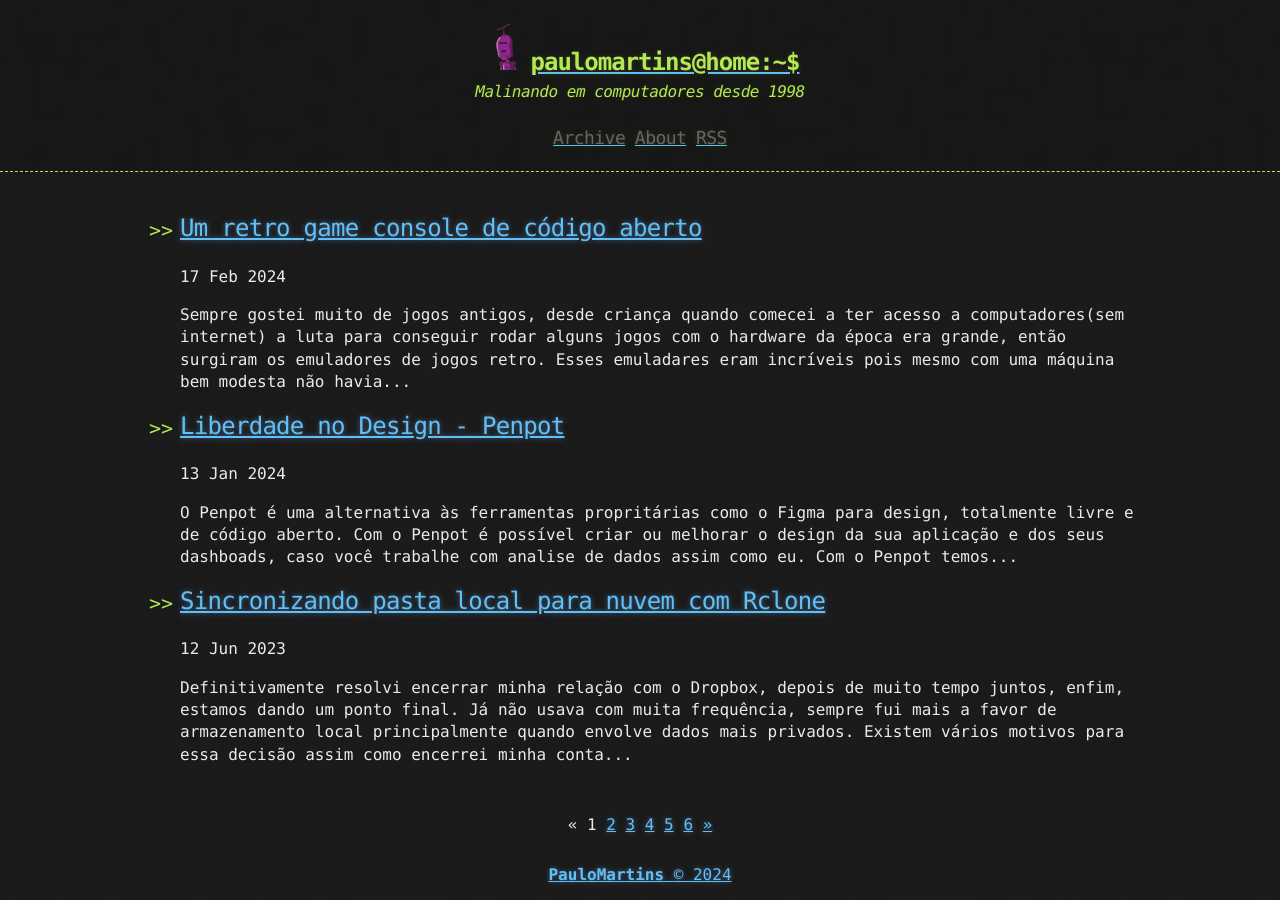
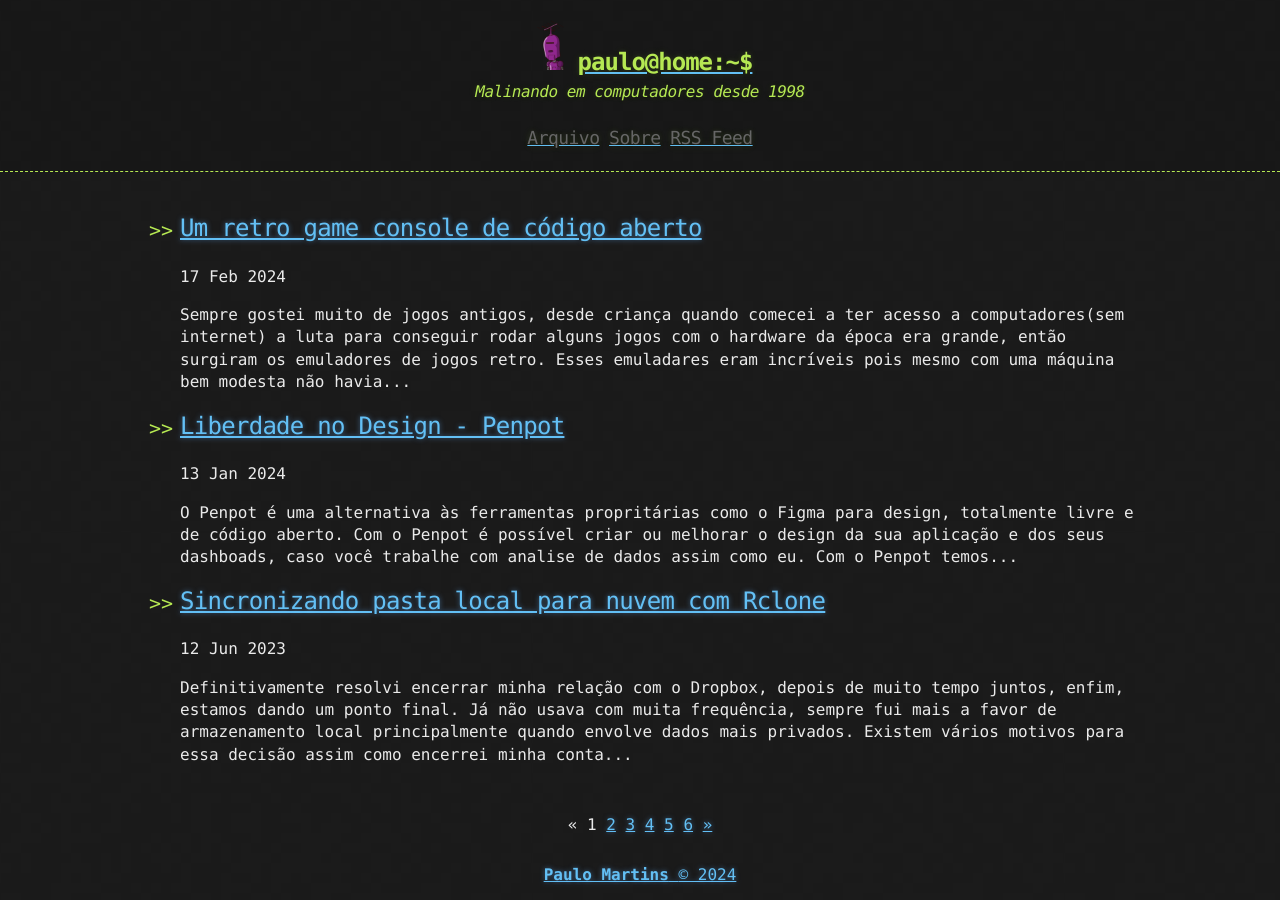
Before and after one commit to paullomarttins/paullomarttins.github.io, a Jekyll site: the page built from index.html, in a window 1280 px wide. Built offline with Jekyll 4.4.1, drawn with Linux system fonts in a browser that asks for light colours; the list of posts is cut into pages by our own code.

Commit message:
Atualização do footer

```diff
--- a/_config.yml
+++ b/_config.yml
@@ -28,5 +28,5 @@ plugins:
   - jekyll-sitemap
 
 # Custom variables
-owner : "PauloMartins"
-year : "2024"
+owner : "Paulo Martins"
+year : {{ currentyear }}
--- a/_includes/links.html
+++ b/_includes/links.html
@@ -1,3 +1,3 @@
-<a href="{{ "/archive" | prepend: site.baseurl | replace: '//', '/' }}"><h2 class="header-link">Archive</h2></a>
-<a href="{{ "/about" | prepend: site.baseurl | replace: '//', '/' }}"><h2 class="header-link">About</h2></a>
-<a href="{{ "/atom.xml" | prepend: site.baseurl | replace: '//', '/' }}"><h2 class="header-link">RSS</h2></a>
+<a href="{{ "/archive" | prepend: site.baseurl | replace: '//', '/' }}"><h2 class="header-link">Arquivo</h2></a>
+<a href="{{ "/about" | prepend: site.baseurl | replace: '//', '/' }}"><h2 class="header-link">Sobre</h2></a>
+<a href="{{ "/atom.xml" | prepend: site.baseurl | replace: '//', '/' }}"><h2 class="header-link">RSS Feed</h2></a>
```
